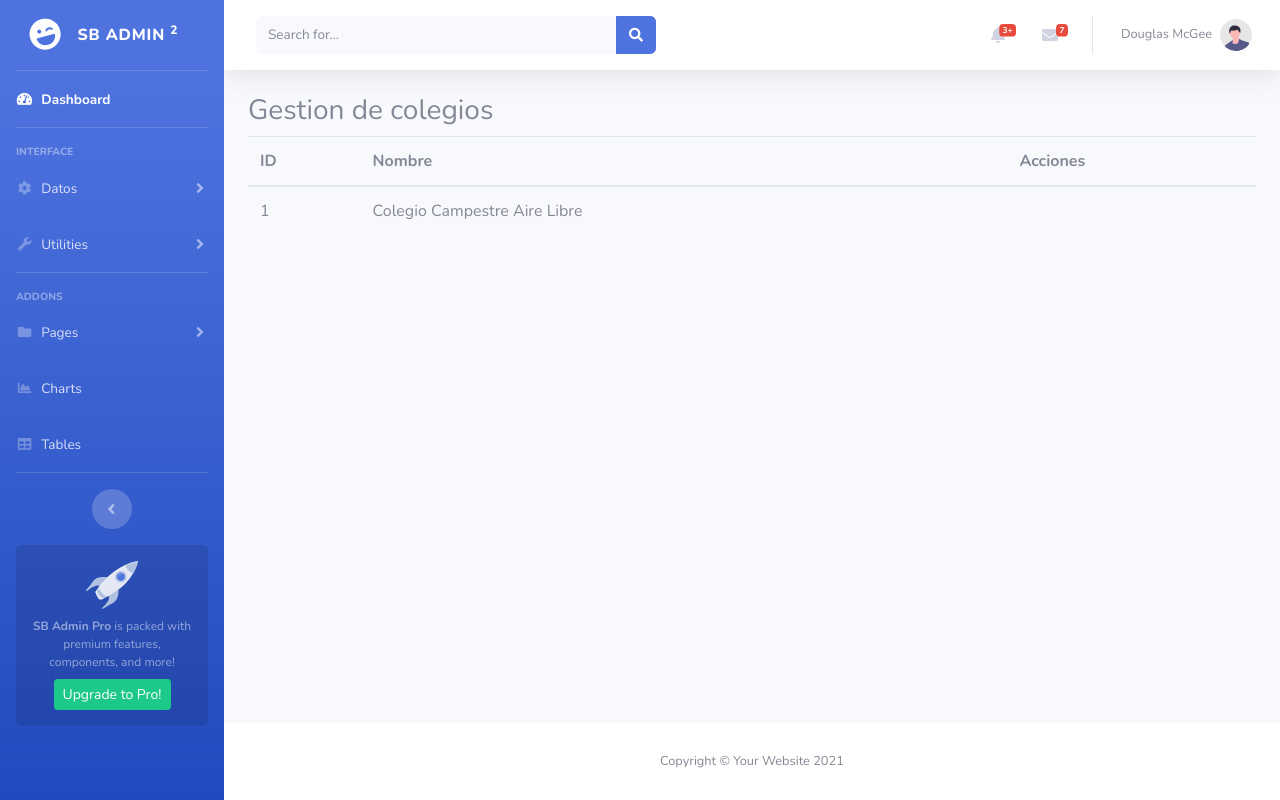
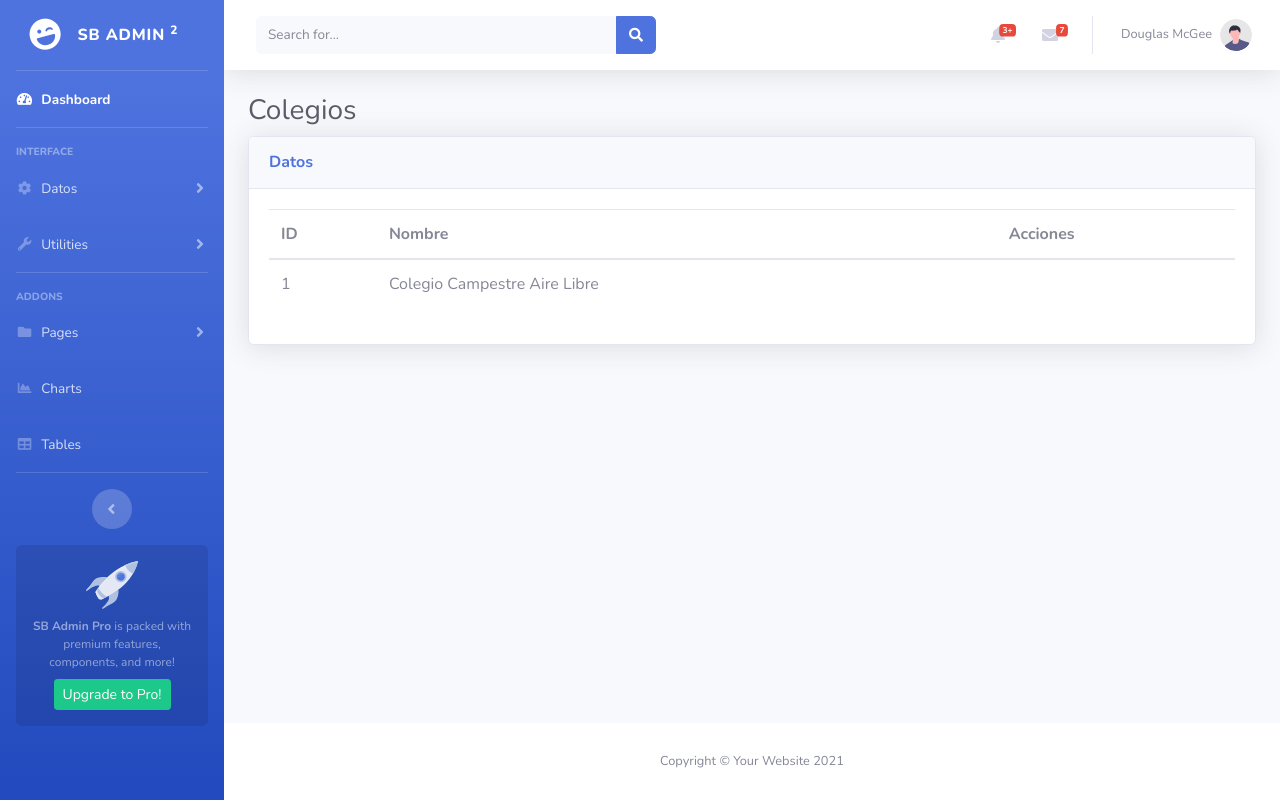
Before and after one commit to YfelipeG/Proyecto_Colegio, a Flask app: page /colegio in a window 1280 px wide. Run offline with Flask 3, Linux system fonts and the light colour scheme; data comes from the database, SQL or seed files in the repository; some libraries are stand-ins or nearby versions.

Commit message:
Mejora de la presentacion de los datos tabulares

```diff
--- a/app/templates/colegio.html
+++ b/app/templates/colegio.html
@@ -5,8 +5,14 @@
 
 {% block content %}
 
-<h3>Gestion de colegios</h3>
+<h1 class="h3 mb-2 text-gray-800">Colegios</h1>
 
+<div class="card shadow mb-4">
+    <div class="card-header py-3">
+        <h6 class="m-0 font-weight-bold text-primary">Datos</h6>
+    </div>
+    <div class="card-body">
+        <div class="table-responsive">
             <table id="tblDatos" class="table" style="width:100%">
                 <thead>
                     <tr>
@@ -25,6 +31,11 @@
 
                 </tbody>
             </table>
+        </div>
+    </div>
+</div>
+
+
 
     <script>
  $(document).ready(function () {
```
Lines whose indentation alone changed are shown as unchanged.
